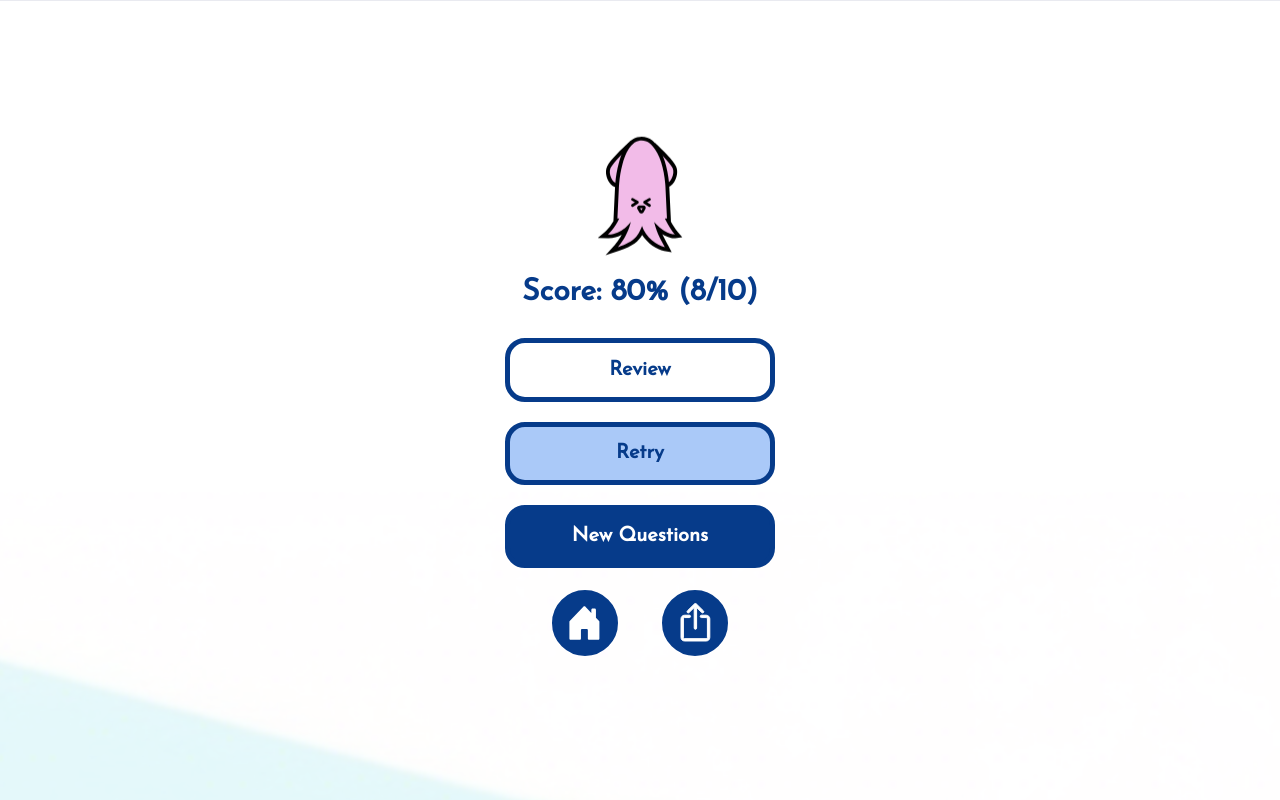
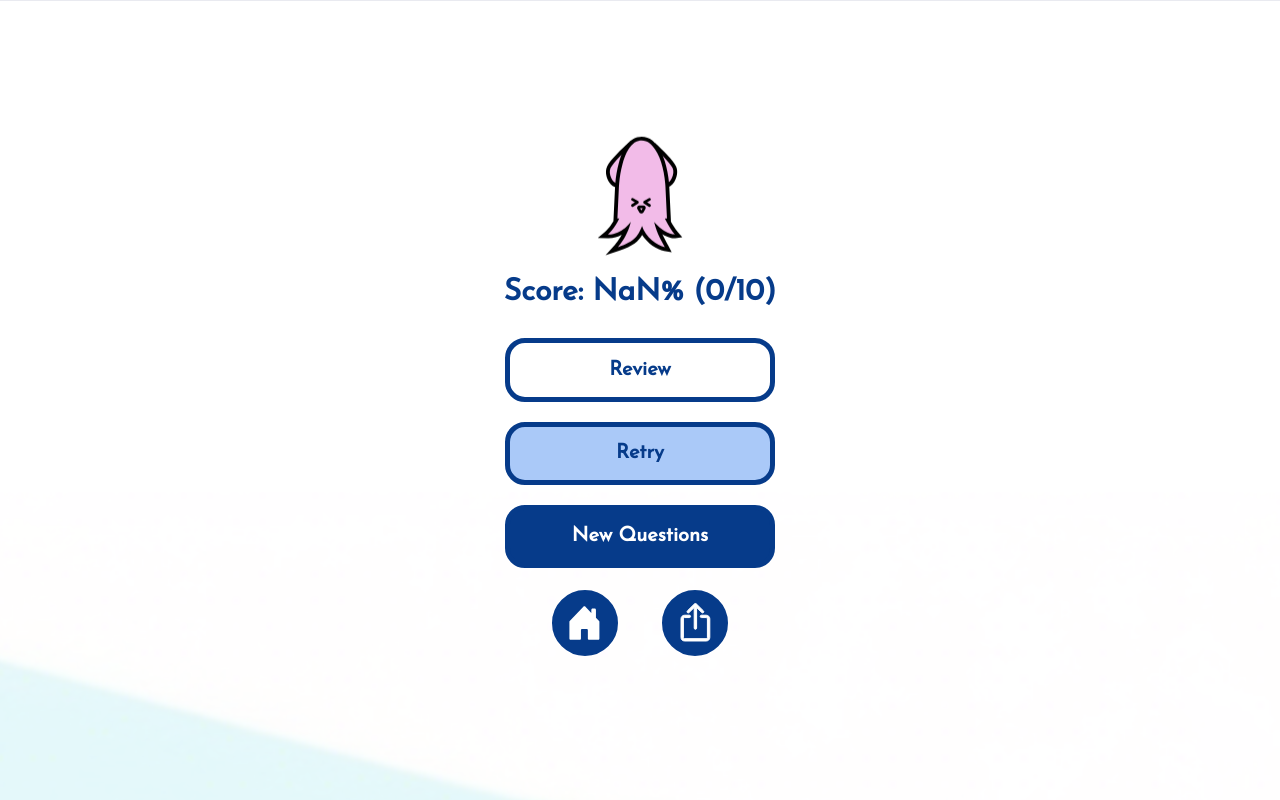
Before and after one commit to kendicey/Squiz, a React (Create React App) app: page /quiz-finish in a window 1280 px wide. Built offline with nearby package versions, Linux system fonts and the light colour scheme; a web font is replaced by a local one.

Commit message:
show quiz result

```diff
--- a/src/components/Context.js
+++ b/src/components/Context.js
@@ -24,8 +24,10 @@ export const MyProvider = ({ children }) => {
     setQuestionObject(newQuestions);
   }
 
+  const [correctAnsCounter, setCorrectAnsCounter] = useState(0);
+
   return (
-    <MyContext.Provider value={{ requestObject, updateRequestObject, questionObject, updateQuestionObject, counter, setCounter }}>
+    <MyContext.Provider value={{ requestObject, updateRequestObject, questionObject, updateQuestionObject, counter, setCounter, correctAnsCounter, setCorrectAnsCounter }}>
       {children}
     </MyContext.Provider>
   );
--- a/src/components/Option.js
+++ b/src/components/Option.js
@@ -5,12 +5,18 @@ import { useNavigate } from "react-router-dom";
 const Option = ({option, index, correctAnsId}) => {
     const [chosenIndex, setChosenIndex] = useState(null);
     const [cN, setCN] = useState('button long-button white-button answer-button');
-    const {requestObject, counter, setCounter} = useMyContext();
+    const {requestObject, counter, setCounter, correctAnsCounter, setCorrectAnsCounter} = useMyContext();
     const navigate = useNavigate();
 
     useEffect(() => {
         if (chosenIndex !== null){
+            // change selected answer's style
             setCN(`button long-button white-button answer-button${chosenIndex == correctAnsId ? ' correct-answer' : ' wrong-answer'}`);
+
+            if (chosenIndex == correctAnsId) {
+                setCorrectAnsCounter(correctAnsCounter + 1);
+            }
+
             setTimeout(() => setCN("button long-button white-button answer-button"), 1500)
         }
     }, [chosenIndex]);
@@ -22,7 +28,7 @@ const Option = ({option, index, correctAnsId}) => {
                 setCounter(counter+1);
             }
             else {
-                navigate('/home');
+                navigate('/quiz-finish');
             }}, 1500)
     }
 
--- a/src/components/QuizFinish.js
+++ b/src/components/QuizFinish.js
@@ -1,10 +1,11 @@
-import React, { useEffect } from "react";
+import React from "react";
 import { Link } from 'react-router-dom';
 import "../css/style.css";
 import Purple from "../assets/img/purple.svg";
 import BgLight from "../assets/img/bg-light.svg";
 import HomeBtn from "../assets/img/home-button.svg";
 import ShareBtn from "../assets/img/share-button.svg";
+import { useMyContext } from "./Context";
 
 const QuizFinish = () => {
 
@@ -14,10 +15,15 @@ const QuizFinish = () => {
         backgroundSize: 'cover',
     };
 
+    const {requestObject, correctAnsCounter} = useMyContext();
+
+    const numberOfQuestion = requestObject.questionNumber;
+    const correctPercentage = correctAnsCounter / numberOfQuestion * 100;
+
     return (
         <div className="quiz-finish-screen" style={svgBackground}>
             <img src={Purple} alt="purple" className="floating"/>
-            <h1>Score: 80% (8/10)</h1>
+            <h1>Score: {correctPercentage}% ({correctAnsCounter}/10)</h1>
             <Link to="/" className="link">
                 <div className="button white-button long-button review-button">
                     <h2>Review</h2>
```
